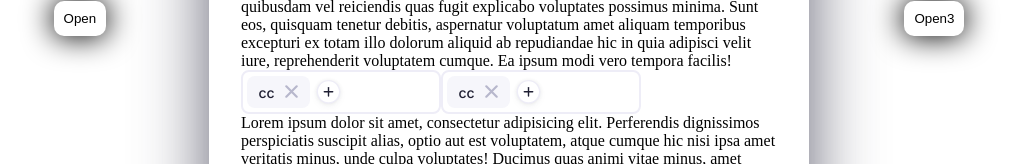
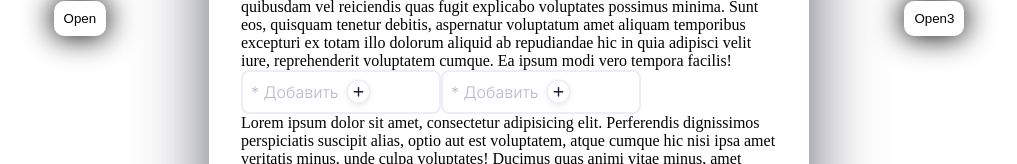
Before and after one commit to bRICK2H/vue-modal, a Vue app: page / in a window 1280 px wide. Both pictures are taken after a click on the button "Open". Shown: the part 382-546 px from the top of the page, without its empty margins (131-1148 px from the left). Built offline with nearby package versions, Linux system fonts and the light colour scheme; what vue-js-modal would draw is missing.

Commit message:
reactive string/[primitive] done, next step reduce inner element

```diff
--- a/package.json
+++ b/package.json
@@ -9,7 +9,8 @@
   "dependencies": {
     "core-js": "^3.6.5",
     "vue": "^2.6.11",
-    "vue-js-modal": "^2.0.0-rc.6"
+    "vue-js-modal": "^2.0.0-rc.6",
+    "vue-select": "^3.11.2"
   },
   "devDependencies": {
     "@vue/cli-plugin-babel": "~4.5.0",
--- a/src/App.vue
+++ b/src/App.vue
@@ -36,6 +36,8 @@
             :options="options"
             :behavior="true"
             :multiple="true"
+            s_label="name"
+            :reduce="o => o.name"
           />
           <c-select
             width="200"
@@ -43,10 +45,26 @@
             :options="options"
             :behavior="false"
             :multiple="true"
+            s_label="name"
+            :reduce="o => o.name"
           />
         </div>
+
         <div style="display:flex;">
-
+          <!-- <v-select style="width:200px"
+            label="name"
+            v-model="val"
+            :options="options"
+            :multiple="false"
+            :reduce="o => o.name"
+          />
+          <v-select style="width:200px"
+            label="name"
+            v-model="val"
+            :options="options"
+            :multiple="false"
+            :reduce="o => o.name"
+          /> -->
         </div>
         Lorem ipsum dolor sit amet, consectetur adipisicing elit. Perferendis dignissimos perspiciatis suscipit alias, optio aut est voluptatem, atque cumque hic nisi ipsa amet veritatis minus, unde culpa voluptates! Ducimus quas animi vitae minus, amet atque ut fuga incidunt culpa iusto deleniti tenetur officiis nemo eveniet officia. Quos nulla dolore distinctio natus corrupti esse officia, quae odit eius ut quibusdam vel reiciendis quas fugit explicabo voluptates possimus minima. Sunt eos, quisquam tenetur debitis, aspernatur voluptatum amet aliquam temporibus excepturi ex totam illo dolorum aliquid ab repudiandae hic in quia adipisci velit iure, reprehenderit voluptatem cumque. Ea ipsum modi vero tempora facilis!<br />
       </div>
@@ -142,8 +160,15 @@ export default {
   components: {cSelect, CSelect},
   data: () => ({
     name: 'root',
-    val: ['cc'],
-    options: ['a', 'b', 'cc','incidunt culpa iusto deleniti tenetur officiis']
+    // val: ['cc'],
+    // options: ['a', 'b', 'cc','incidunt culpa iusto deleniti tenetur officiis'],
+    val: [],
+    options: [
+      { id: 1, name: 'Маникюр-хороший', price: 490 },
+      { id: 2, name: 'Педикюр', price: 300 },
+      { id: 3, name: 'Мужская косметология', price: 99 },
+      { id: 4, name: 'Стикс-обертывания для тела', price: 33 },
+    ]
   }),
   methods: {
     async beforeClose() {
--- a/src/components/c-modal/select/c-select.vue
+++ b/src/components/c-modal/select/c-select.vue
@@ -7,7 +7,7 @@
 		<!-- Select -->
 		<div class="v-selected select-container__v-selected"
 			:class="[
-				{ 'v-selected--only': !multiple || (!selected.length && !cloneOptions.length)},
+				{ 'v-selected--only': !multiple || (!Object.keys(selected).length && !cloneOptions.length)},
 				{ 'v-selected--active': isOpenSelect },
 			]"
 			:tabindex="tabindex"
@@ -15,12 +15,12 @@
 			@blur="blur($event)"
 			@keydown.enter="enterToFocus($event)"
 			@keydown.up.down.prevent="arrowToFocus($event)"
-			@click="(!multiple && cloneOptions.length) || (!selected.length && !cloneOptions.length)
+			@click="(!multiple && cloneOptions.length) || (!Object.keys(selected).length && !cloneOptions.length)
 				? toggleSelect()
 				: false
 			"
 		>
-			<div v-if="!selected.length"
+			<div v-if="!Object.keys(selected).length"
 				class="select-title v-selected__select-title"
 				key="title"
 			>
@@ -30,24 +30,23 @@
 			<template v-else>
 				<div class="select-name v-selected__select-name"
 					:class="{'select-name--multiple': multiple}"
-					v-for="(select, i) of selected"
+					v-for="(select, i) of multiple ? selected : [selected]"
 					:key="`sl${i}`"
 				>
 					<span class="select-box-name select-name__select-box-name"
 						:class="{
 							'select-box-name--pale': !multiple && isOpenSelect,
 							'select-box-name--multiple': multiple,
-							'select-box-name--mr': multiple && (!clearable && selected.length !== 1 || clearable)
+							'select-box-name--mr': multiple && (!clearable && Object.keys(selected).length !== 1 || clearable)
 						}"
+						:title="innerReduce(select, s_label)"
 					>
-						<!-- :title="innerReduce(select, s_label)" -->
 						<slot name="select" v-bind="select">
-							<!-- {{ innerReduce(select, s_label) }} -->
-							{{ select }}
+							{{ innerReduce(select, s_label) }}
 						</slot>
 					</span>
 					<div>
-						<i-close v-if="multiple && (!clearable && selected.length !== 1 || clearable)"
+						<i-close v-if="multiple && (!clearable && Object.keys(selected).length !== 1 || clearable)"
 							class="select-name__close"
 							@click.native="drop(i)"
 						/>
@@ -69,13 +68,13 @@
 			</template>
 			<template v-else>
 				<div class="v-selected__wrap-icons"
-					:class="{'v-selected__wrap-icons--has-item': selected.length && clearable}"
+					:class="{'v-selected__wrap-icons--has-item': Object.keys(selected).length && clearable}"
 				>
 					<template v-if="clearable">
-						<i-close v-if="selected.length"
+						<i-close v-if="Object.keys(selected).length"
 							@click.native.stop="drop(0)"
 						/>
-						<i-hor-line v-if="selected.length" />
+						<i-hor-line v-if="Object.keys(selected).length" />
 					</template>
 					<i-arrow-down class="rotate-arraw-down"
 						:class="{'rotate-arraw-down--active': isOpenSelect}"
@@ -93,7 +92,7 @@
 				:ref="uniquedd"
 				:tabindex="tabindex"
 			>
-				<li v-if="!selected.length && !cloneOptions.length"
+				<li v-if="!Object.keys(selected).length && !cloneOptions.length"
 					class="option-empty" :class="[...classes]"
 				>
 					Данные отсутствуют
@@ -111,8 +110,9 @@
 
 						<div class="option__name">
 							<slot name="option" v-bind="option" >
+									{{ innerReduce(option, s_label) }}
 									<!-- {{ innerReduce(option, o_label) }} -->
-									{{ option }}
+									<!-- {{ option }} -->
 							</slot>
 						</div>
 
@@ -187,13 +187,14 @@ export default {
 	data: () => ({
 		isLoadWithChangedValue: false,
 		isOpenSelect: false,
-		selected: [],
 		cloneOptions: [],
 
 		tabindex: 0,
 		currOptionArrow: 1,
 		uniquedd: `dropdown-list:${Math.random()}`,
 		currSelectCoords: {},
+		selected: [],
+		isStopReactiveChanges: false,
 	}),
 	computed: {
 		setStylesToDropDownList() {
@@ -221,8 +222,10 @@ export default {
 			console.log('option: ', option)
 			if (this.multiple) {
 				this.selected.push(option)
+				console.log(this.selected)
 			} else {
-				this.selected.splice(0, 1, option)
+				// this.selected.splice(0, 1, option)
+				this.selected = option
 			}
 
 			// const selectedIndex = this.cloneOptions.findIndex(curr => {
@@ -232,7 +235,7 @@ export default {
 			// if (this.multiple) {
 			// 	this.selected.push(...this.cloneOptions.splice(selectedIndex, 1))
 			// } else {
-			// 	if (this.selected.length) {
+			// 	if (this.Object.keys(selected).length) {
 			// 		this.cloneOptions.push(...this.selected.splice(0, 1))
 			// 	}
 
@@ -247,7 +250,8 @@ export default {
 			if (this.multiple) {
 				this.selected.splice(i, 1)
 			} else {
-				this.selected = []
+				// this.selected = []
+				this.selected = ''
 			}
 		},
 		enterToFocus(e) {
@@ -284,35 +288,35 @@ export default {
 
 			this.isOpenSelect = false
 		},
-		// outerReduce(arr) {
-		// 	return arr.map(c => this.reduce(c) === undefined ? c : this.reduce(c))
-		// },
-		// innerReduce(el, label) {
-		// 	if (Array.isArray(el)) {
-		// 		return el.flat().join(', ')
-		// 	} else if (typeof el === 'object') {
-		// 		if (Array.isArray(label)) {
-		// 			return  label.map(l => el[l]).join(', ')
-		// 		} else if (typeof label === 'function') {
-		// 			if (label(el) === undefined) {
-		// 				console.warn(`[custom_select]: ${label} Не верно введено имя свойства объекта.`)
-		// 				return el
-		// 			} else if (Array.isArray(label(el))) {
-		// 				return label(el).join(', ')
-		// 			} else if (typeof label(el) === 'object') {
-		// 				return Object.values(label(el)).join(', ')
-		// 			} else {
-		// 				return label(el)
-		// 			}
-		// 		} else {
-		// 			return label in el
-		// 				? el[label]
-		// 				: Object.values(el).join(', ')
-		// 		}
-		// 	} else {
-		// 		return el
-		// 	}
-		// },
+			outerReduce(arr) {
+			return arr.map(c => this.reduce(c) === undefined ? c : this.reduce(c))
+		},
+		innerReduce(el, label) {
+			if (Array.isArray(el)) {
+				return el.flat().join(', ')
+			} else if (typeof el === 'object') {
+				if (Array.isArray(label)) {
+					return  label.map(l => el[l]).join(', ')
+				} else if (typeof label === 'function') {
+					if (label(el) === undefined) {
+						console.warn(`[select]: ${label} Не верно введено имя свойства объекта.`)
+						return el
+					} else if (Array.isArray(label(el))) {
+						return label(el).join(', ')
+					} else if (typeof label(el) === 'object') {
+						return Object.values(label(el)).join(', ')
+					} else {
+						return label(el)
+					}
+				} else {
+					return label in el
+						? el[label]
+						: Object.values(el).join(', ')
+				}
+			} else {
+				return el
+			}
+		},
 		toggleSelect() { this.isOpenSelect = !this.isOpenSelect },
 		setCurrSelectCoords() {
 			const { top, left, width } = this.$refs['selected'].getBoundingClientRect()
@@ -324,6 +328,9 @@ export default {
 				this.$set(this.currSelectCoords, 'width', width)
 				this.$set(this.currSelectCoords, 'height', height)
 			})
+		},
+		updateOptions(selected) {
+			this.cloneOptions = this.options.filter(curr => !JSON.stringify(selected).includes(JSON.stringify(curr)))
 		}
 	},
 	watch: {
@@ -331,57 +338,139 @@ export default {
 			immediate: true,
 			deep: true,
 			handler(value) {
-				console.log(JSON.stringify(value) === JSON.stringify(this.selected))
-				// console.log(`3: watch: ${this.uniquedd}`, value, this.options)
 
-				const initValues = val => {
-					this.selected.push(...val)
-					console.log(this.selected)
-					this.cloneOptions = this.options.filter(curr => !this.selected.includes(curr))
-				}
-
-				// if (this.multiple) {
-				// 	if (value && Array.isArray(value)) {
-				// 		initValues(value)
-				// 	} else {
-				// 		console.warn('При множественном выборе (multiple:true), необходимо передовать массив из выбранных по умолчанию элементов!')
-				// 	}
-				// } else {
-				// 	if (value && !Array.isArray(value)) {
-				// 		// initValues(value)
-				// 		// this.selected.push(value)
-				// 		// this.cloneOptions = this.options.filter(curr => !this.selected.includes(curr))
-				// 		console.log(this.cloneOptions)
-				// 	} else {
-				// 		console.warn('При единственном выборе (multiple:false), необходимо передовать значение по умолчанию в скалярном (простом) виде!')
-				// 	}
-				// }
-
-
-				if (this.multiple) {
-					if (value && Array.isArray(value)) {
-						initValues(value)
+				if (JSON.stringify(value) !== JSON.stringify(this.selected)) {
+					if (this.multiple) {
+						if (Array.isArray(value)) {
+							this.selected = !this.options.some(curr => JSON.stringify(value).includes(JSON.stringify(curr)))
+								? []
+								: JSON.parse(JSON.stringify(value))
+						} else {
+							this.selected = []
+							this.isStopReactiveChanges = true
+							console.warn('[select]: При множественном выборе (multiple:true), value ожидает массив здначений по умолчанию!')
+						}
 					} else {
-						console.warn('При множественном выборе (multiple:true), необходимо передовать массив из выбранных по умолчанию элементов!')
+						if (!Array.isArray(value)) {
+							this.selected = !this.options.some(curr => JSON.stringify(value) === JSON.stringify(curr))
+								? ''
+								: value
+						} else {
+							this.selected = ''
+							this.isStopReactiveChanges = true
+							console.warn('[select]: При единственном выборе (multiple:false), value ожидает примитивный тип данных!')
+						}
 					}
 				}
 
-				if (!this.multiple) {
-					if (value && !Array.isArray(value)) {
-						this.selected.push(value)
-						this.cloneOptions = this.options.filter(curr => !this.selected.includes(curr))
-					}
-				}
+				this.updateOptions(this.selected)
 			}
 		},
 		selected: {
 			deep: true,
+			immediate: true,
 			handler(selected) {
+				console.log('TOTAL SELECTED: ', selected)
 				this.isOpenSelect = false
-				// console.log('s: ', this.multiple ? selected : selected[0])
-				this.$emit('input', selected)
+
+				if (this.isStopReactiveChanges) {
+					this.isStopReactiveChanges = false
+				} else {
+					// const tmp = selected.map(curr => {
+					// 	return this.reduce(curr)
+					// })
+					console.log('tmp: ', this.outerReduce(selected))
+					this.$emit('input', selected)
+				}
 			}
 		},
+		// value: {
+		// 	immediate: true,
+		// 	deep: true,
+		// 	handler(value) {
+		// 		console.log('val: ', value, this.uniquedd)
+
+		// 		console.log(JSON.stringify(value), JSON.stringify(this.selected))
+		// 		if (JSON.stringify(value) !== JSON.stringify(this.selected)) {
+		// 			if (this.multiple) {
+		// 				if (Array.isArray(value)) {
+		// 					this.selected = !this.options.some(curr => value.includes(curr))
+		// 						? []
+		// 						: JSON.parse(JSON.stringify(value))
+		// 				} else {
+		// 					this.selected = []
+		// 					this.isStopReactiveChanges = true
+		// 					console.warn('[select]: При множественном выборе (multiple:true), value ожидает массив здначений по умолчанию!')
+		// 				}
+		// 			} else {
+		// 				if (!Array.isArray(value)) {
+		// 					console.log('here', this.uniquedd)
+		// 					this.selected = !this.options.some(curr => value === curr)
+		// 						? []
+		// 						: [value]
+		// 				} else {
+		// 					console.log(value)
+		// 					this.selected = []
+		// 					this.isStopReactiveChanges = true
+		// 					console.warn('[select]: При единственном выборе (multiple:false), value ожидает примитивный тип данных!')
+		// 				}
+		// 			}
+		// 		}
+
+		// 		this.updateOptions(this.selected)
+		// 	}
+		// },
+		// selected: {
+		// 	deep: true,
+		// 	immediate: true,
+		// 	handler(selected) {
+		// 		this.isOpenSelect = false
+
+		// 		console.log('selected', selected, this.uniquedd)
+
+		// 		if (this.isStopReactiveChanges) {
+		// 			this.isStopReactiveChanges = false
+		// 			console.log('here')
+		// 			return
+		// 		}
+
+		// 		this.$emit('input', this.multiple ? selected : selected[0])
+		// 	}
+		// },
+
+		// value: {
+		// 	immediate: true,
+		// 	deep: true,
+		// 	handler(value) {
+		// 		if (JSON.stringify(value) !== JSON.stringify(this.selected)) {
+		// 			if (this.multiple) {
+		// 				if (value && Array.isArray(value)) {
+		// 					this.selected = [...value]
+		// 					this.updateOptions(this.selected)
+		// 					console.log(this.selected, this.cloneOptions, this.options)
+		// 				} else {
+		// 					console.warn('При множественном выборе (multiple:true), необходимо передовать массив из выбранных по умолчанию элементов!')
+		// 				}
+		// 			}
+		// 		}
+
+		// 		// if (!this.multiple) {
+		// 		// 	if (value && !Array.isArray(value)) {
+		// 		// 		this.selected.push(value)
+		// 		// 		this.cloneOptions = this.options.filter(curr => !this.selected.includes(curr))
+		// 		// 	}
+		// 		// }
+		// 	}
+		// },
+		// selected: {
+		// 	deep: true,
+		// 	handler(selected) {
+		// 		this.isOpenSelect = false
+		// 		this.$emit('input', selected)
+		// 		this.updateOptions(selected)
+
+		// 	}
+		// },
 		// value: {
 		// 	immediate: true,
 		// 	handler(value) {
@@ -429,6 +518,7 @@ export default {
 		// 	this.isOpenSelect = false
 		// },
 		isOpenSelect(opened) {
+			this.isStopReactiveChanges = false
 			this.setCurrSelectCoords()
 
 			if (this.behavior && opened) {
@@ -486,7 +576,7 @@ export default {
 				})
 			}
 		}
-	}
+	},
 }
 </script>
 
--- a/src/main.js
+++ b/src/main.js
@@ -16,6 +16,10 @@ import App from './App.vue'
 import cModal from './components/c-modal'
 Vue.config.productionTip = false
 
+import vSelect from 'vue-select'
+import 'vue-select/dist/vue-select.css';
+Vue.component('v-select', vSelect)
+
 Vue.use(cModal)
 
 // pack
```
Also changed, not shown: 1 other file (tests, documents, lock files or other folders).
